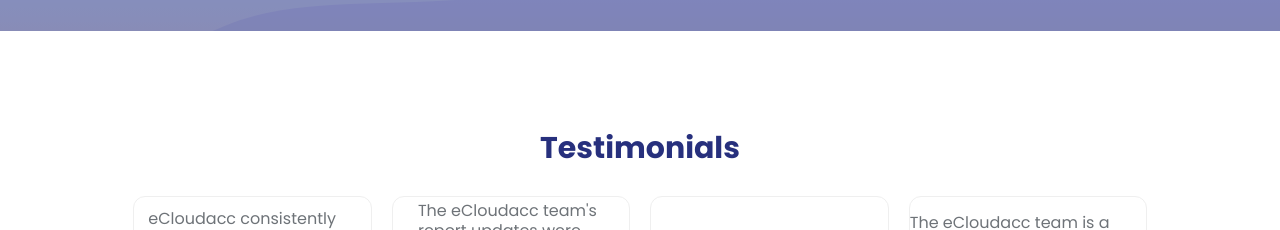
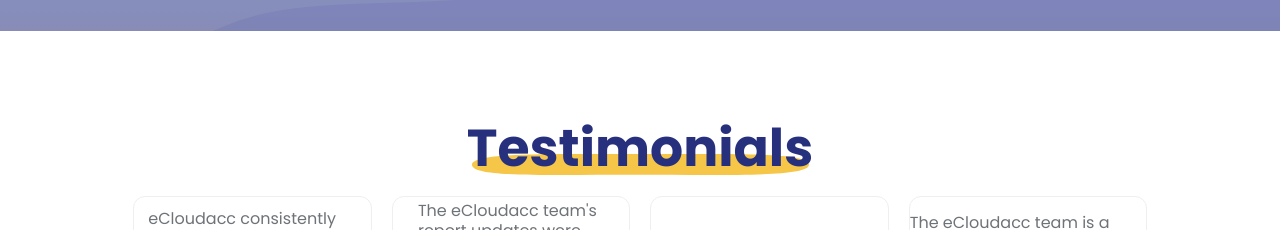
Before and after one commit to Ahsan2519/eCloudss, a React (Create React App) app: page / in a window 1280 px wide. Shown: the part 4144-4374 px from the top of the page. Built offline with nearby package versions, Linux system fonts and the light colour scheme.

Commit message:
Feat: Added elips in testimonial section

```diff
--- a/src/Assets/Style/App.css
+++ b/src/Assets/Style/App.css
@@ -92,6 +92,8 @@
 .tab-filter3::before { background: url('/public//Images/TabIcon3.svg') no-repeat center; }
 .background.desktop-bg { background: url('/public//Images/DesktopBg.svg') , linear-gradient(to bottom, #0C4CE4, #27307D); }
 .nav-list .active::before { background: url('/public//Images/EllipseNav.svg') no-repeat center; }
+.elips::before { background: url('/public//Images/TestimonialEllipse.svg') no-repeat center; }
+.elips.testimonila-mobile::before { background: url('/public//Images/MobileTestimonial.svg') no-repeat center; }
 
 @tailwind base;
 .wrapper {
@@ -138,6 +140,10 @@
   @apply relative before:absolute before:content-[''] before:w-[48px] before:h-[48px] before:top-[-24%]  md:before:w-[114px] md:before:h-[86px] before:translate-y-[50%] before:left-[4%] md:before:translate-y-[-50%]  md:before:left-[50%] md:before:translate-x-[-50%] md:before:top-[50%]
 }
 
+.elips {
+  @apply before:w-full before:h-[15px] md:before:h-[21px] relative before:absolute before:bottom-[20%] md:before:bottom-[8%]  z-[2] before:z-[-2] before:left-[50%] before:translate-x-[-50%]
+}
+
 .active {
   @apply text-[#27307D]
 }
--- a/src/Components/Home.jsx
+++ b/src/Components/Home.jsx
@@ -121,7 +121,11 @@
         />
         <section className="py-[85px]">
           <div className="wrapper relative">
-            <h2 className="font-[700] text-[30px] leading-[64px] text-[#27307D] text-center mb-4">
+            <h2
+              className={`font-[700] text-[30px] leading-[64px] text-[#27307D] text-center mb-4 elips md:text-[52px] md:leading-[64px] ${
+                !isDesktops ? "testimonila-mobile" : ""
+              }`}
+            >
               Testimonials
             </h2>
             <ul
```
Also changed, not shown: public/Images/MobileTestimonial.svg (added), public/Images/TestimonialEllipse.svg (added).
